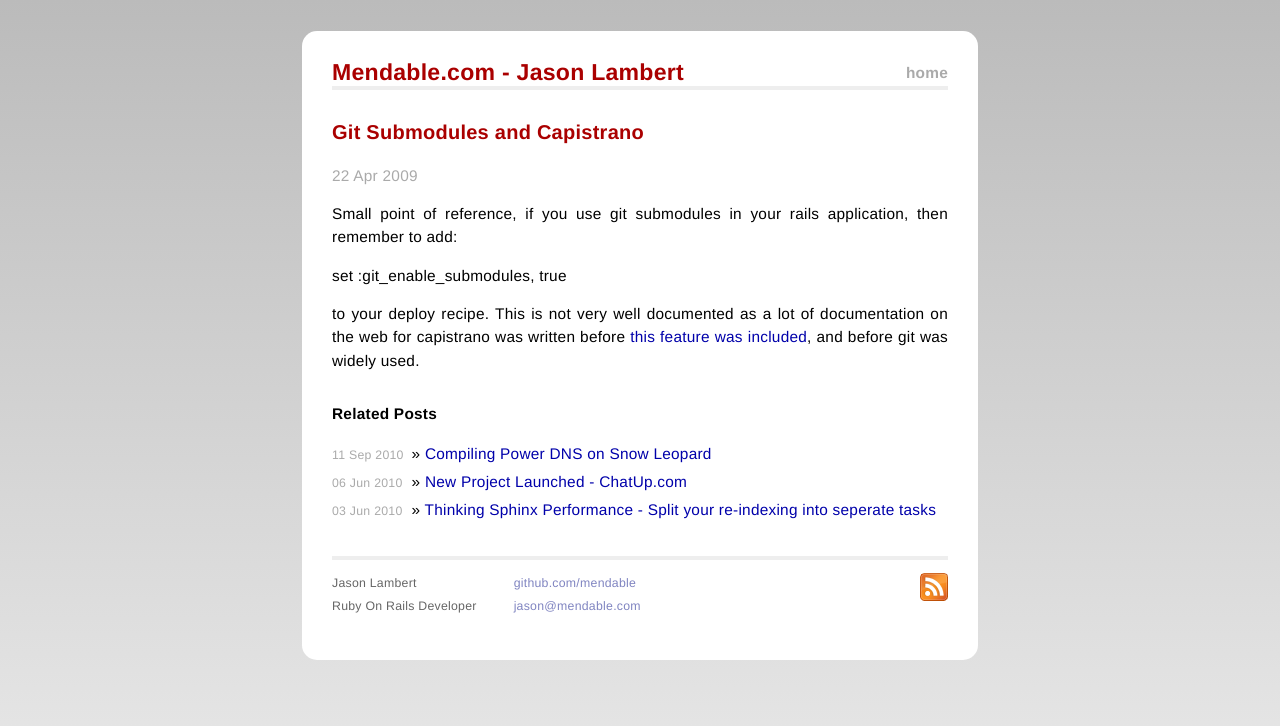
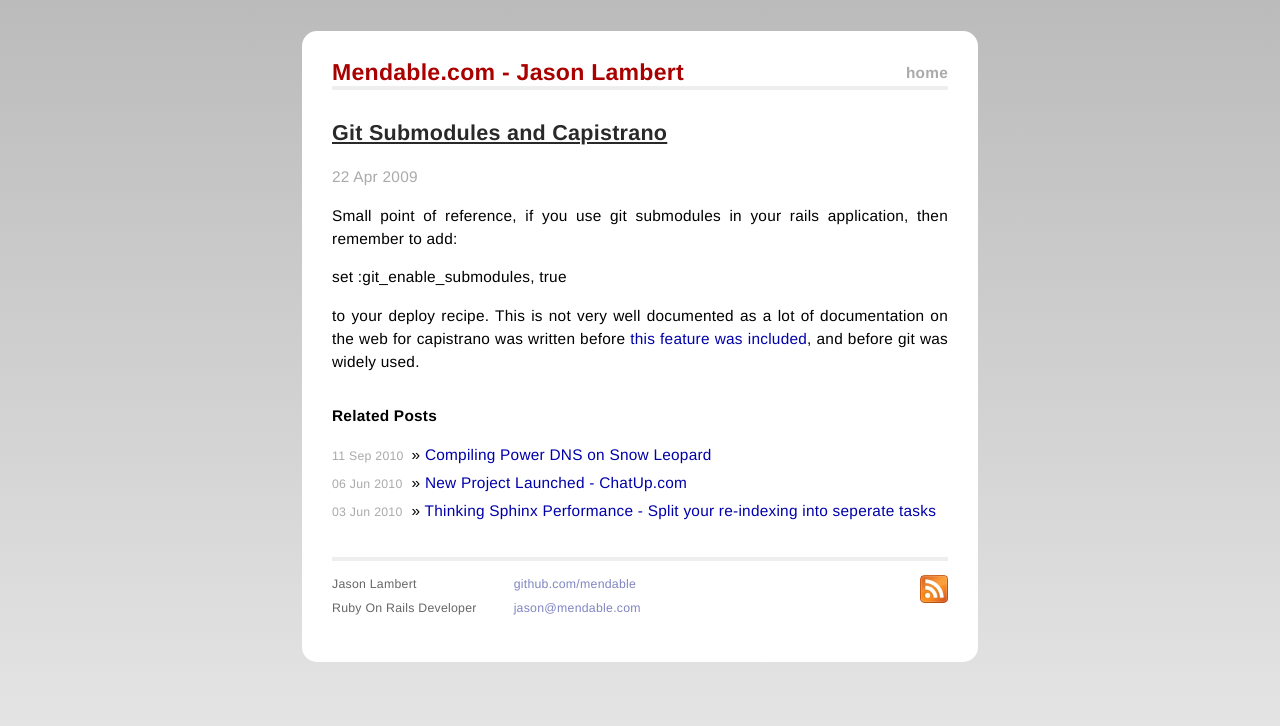
Before and after one commit to mendable/mendable.github.com, a Jekyll site: the page built from _posts/2009-04-22-git-submodules-and-capistrano.markdown, in a window 1280 px wide. Shown: the top 726 px of the page. Built offline with Jekyll 4.4.1, drawn with Linux system fonts in a browser that asks for light colours; Markdown is read by kramdown in place of the engine named in the settings.

Commit message:
styling updates

```diff
--- a/css/screen.css
+++ b/css/screen.css
@@ -183,8 +183,9 @@ div.title {
 }
 
 h1.post-title {
-  font-size: 130%;
-  color: #AA0000;
+  font-size: 140%;
+  color: #292929;
+  text-decoration: underline;
 }
 
   /* standard */
```
